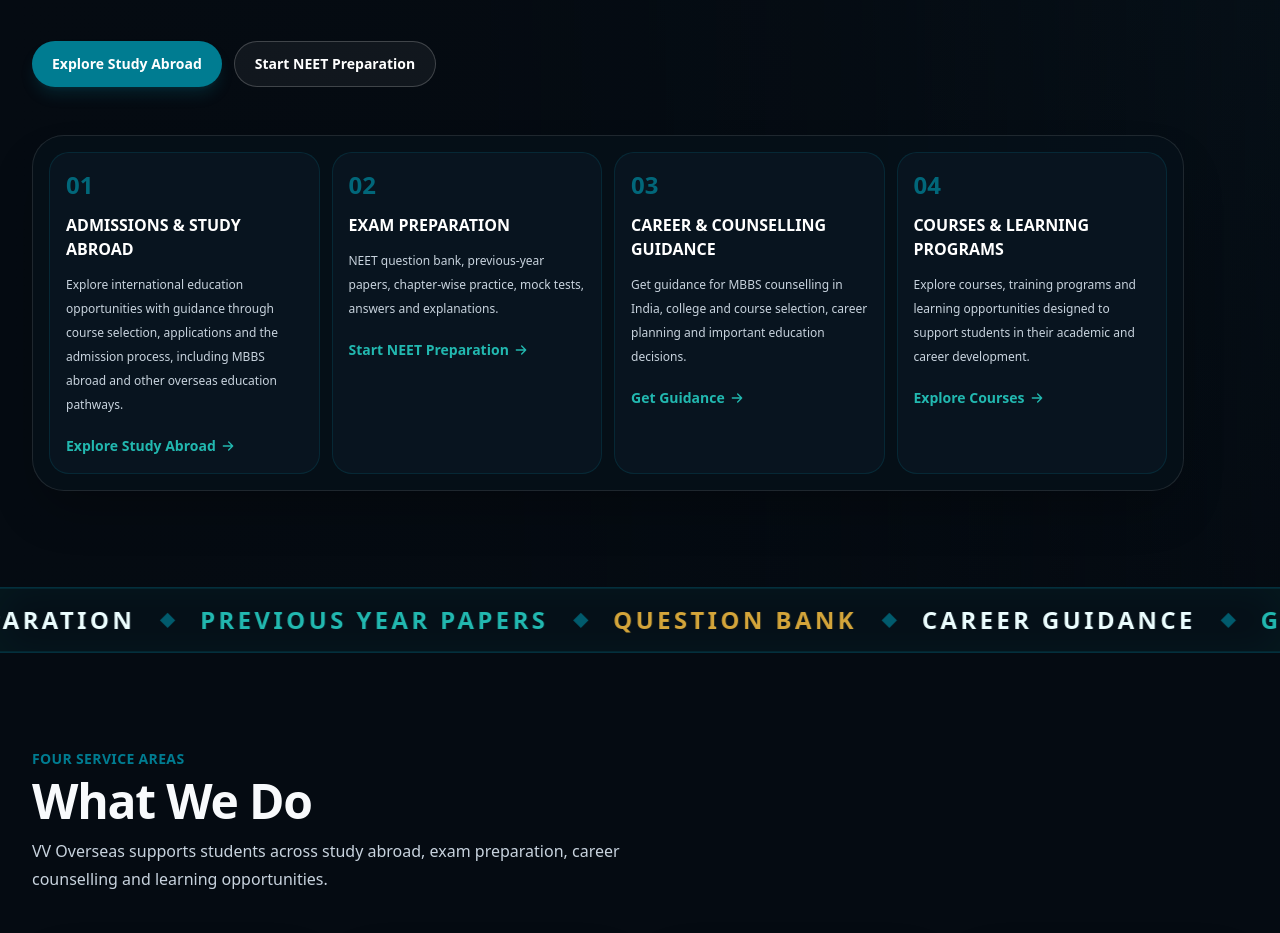
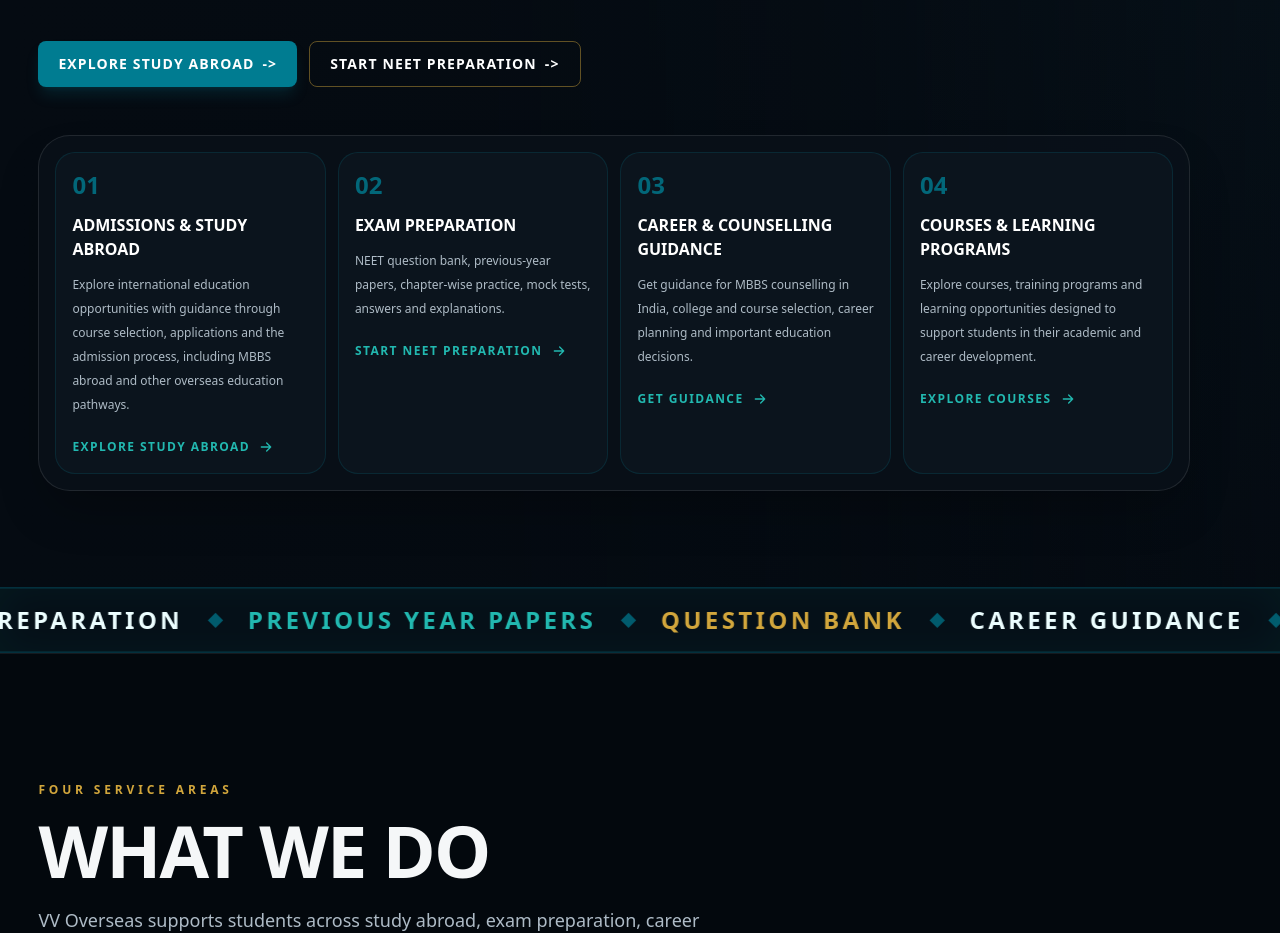
Before and after one commit to Gopinathv1/EduTech_NEET, a Next.js app: page / in a window 1280 px wide. Shown: the part 821-1754 px from the top of the page. Built offline with nearby package versions, Linux system fonts and the light colour scheme; no server answers.

Commit message:
Update VV Overseas website

```diff
--- a/app/globals.css
+++ b/app/globals.css
@@ -7,17 +7,17 @@
  * palette: deep navy surfaces, teal-blue primary accents, and warm gold detail.
  */
 :root {
-  --bg-primary: #050b12;
-  --bg-secondary: #07121a;
-  --surface: #07121a;
-  --surface-elevated: #0b1722;
-  --peacock-blue: #0b5fa5;
+  --bg-primary: #03080d;
+  --bg-secondary: #050b12;
+  --surface: #0a121a;
+  --surface-elevated: #0d1720;
+  --peacock-blue: #087da8;
   --peacock-teal: #007c91;
-  --peacock-green: #0f8f7d;
-  --peacock-gold: #d4a53a;
-  --text-primary: #f8fafc;
-  --text-secondary: #c8d3de;
-  --border: #183040;
+  --peacock-green: #008c86;
+  --peacock-gold: #d2a63c;
+  --text-primary: #f5f7f8;
+  --text-secondary: #aebbc6;
+  --border: #142937;
   --focus: #22b8b0;
   --background: var(--bg-primary);
   --foreground: #f8fafc;
@@ -35,6 +35,11 @@
 
 body {
   overflow-x: clip;
+}
+
+::selection {
+  background: rgba(0, 124, 145, 0.55);
+  color: #ffffff;
 }
 
 /*
@@ -104,8 +109,12 @@
   animation: vv-fade-up 700ms ease-out both;
 }
 
+.vv-reveal-delayed {
+  animation: vv-fade-up 820ms ease-out 120ms both;
+}
+
 .vv-marquee-track {
-  animation: vv-marquee 34s linear infinite;
+  animation: vv-marquee 38s linear infinite;
 }
 
 .vv-pulse-line {
--- a/components/public/ui.tsx
+++ b/components/public/ui.tsx
@@ -8,7 +8,7 @@
  */
 
 export function Container({ children, className = '' }: { children: ReactNode; className?: string }) {
-  return <div className={`mx-auto w-full max-w-7xl px-4 sm:px-6 lg:px-8 ${className}`}>{children}</div>;
+  return <div className={`mx-auto w-full max-w-[1600px] px-[clamp(1rem,3vw,3rem)] ${className}`}>{children}</div>;
 }
 
 export function Section({
@@ -27,7 +27,7 @@
   return (
     <section
       id={id}
-      className={`py-16 sm:py-24 ${tinted ? 'bg-surface' : 'bg-background'} ${lazy ? 'cv-auto' : ''} ${className}`}
+      className={`border-t border-white/[0.07] py-20 sm:py-28 lg:py-32 ${tinted ? 'bg-surface' : 'bg-background'} ${lazy ? 'cv-auto' : ''} ${className}`}
     >
       <Container>{children}</Container>
     </section>
@@ -36,7 +36,7 @@
 
 export function Eyebrow({ children }: { children: ReactNode }) {
   return (
-    <p className="mb-2 text-sm font-semibold uppercase tracking-wide text-brand">{children}</p>
+    <p className="mb-4 text-xs font-black uppercase tracking-[0.32em] text-accent">{children}</p>
   );
 }
 
@@ -52,17 +52,17 @@
   center?: boolean;
 }) {
   return (
-    <div className={`${center ? 'mx-auto text-center' : ''} max-w-2xl`}>
+    <div className={`${center ? 'mx-auto text-center' : ''} max-w-3xl`}>
       {eyebrow ? <Eyebrow>{eyebrow}</Eyebrow> : null}
-      <h2 className="text-3xl font-extrabold tracking-tight text-textPrimary sm:text-5xl">{title}</h2>
-      {subtitle ? <p className="mt-3 text-base leading-7 text-textSecondary">{subtitle}</p> : null}
+      <h2 className="text-4xl font-black uppercase leading-[0.95] tracking-tight text-textPrimary sm:text-6xl lg:text-7xl">{title}</h2>
+      {subtitle ? <p className="mt-5 max-w-2xl text-base leading-8 text-textSecondary sm:text-lg">{subtitle}</p> : null}
     </div>
   );
 }
 
 export function Card({ children, className = '' }: { children: ReactNode; className?: string }) {
   return (
-    <div className={`group rounded-[1.5rem] border border-white/10 bg-surfaceElevated/90 p-6 shadow-2xl shadow-black/20 transition duration-300 hover:-translate-y-1 hover:border-brand/40 hover:bg-[#181818] ${className}`}>
+    <div className={`group rounded-xl border border-white/[0.09] bg-surfaceElevated/72 shadow-2xl shadow-black/20 transition duration-300 hover:-translate-y-1 hover:border-brand/45 hover:bg-surfaceElevated ${className}`}>
       {children}
     </div>
   );
@@ -78,7 +78,7 @@
 }
 
 const linkBase =
-  'inline-flex items-center justify-center gap-2 rounded-full px-5 py-3 text-sm font-semibold transition focus-visible:outline focus-visible:outline-2 focus-visible:outline-offset-2 focus-visible:outline-brand';
+  'group inline-flex items-center justify-center gap-2 rounded-lg px-5 py-3 text-sm font-black uppercase tracking-[0.08em] transition duration-300 focus-visible:outline focus-visible:outline-2 focus-visible:outline-offset-2 focus-visible:outline-brand';
 
 export function PrimaryLink({
   href,
@@ -90,8 +90,9 @@
   className?: string;
 }) {
   return (
-    <Link href={href} className={`${linkBase} bg-brand text-white shadow-lg shadow-brand/20 hover:-translate-y-0.5 hover:bg-brand-dark ${className}`}>
+    <Link href={href} className={`${linkBase} bg-brand text-white shadow-lg shadow-brand/20 hover:-translate-y-0.5 hover:bg-accentBlue ${className}`}>
       {children}
+      <span className="transition group-hover:translate-x-1">-&gt;</span>
     </Link>
   );
 }
@@ -108,9 +109,10 @@
   return (
     <Link
       href={href}
-      className={`${linkBase} border border-white/20 bg-white/5 text-white hover:-translate-y-0.5 hover:border-brand/70 hover:bg-brand-soft hover:text-white ${className}`}
+      className={`${linkBase} border border-accent/45 bg-transparent text-white hover:-translate-y-0.5 hover:border-brand-light hover:bg-white/[0.04] hover:text-white ${className}`}
     >
       {children}
+      <span className="transition group-hover:translate-x-1">-&gt;</span>
     </Link>
   );
 }
@@ -120,10 +122,10 @@
   return (
     <Link
       href={href}
-      className="inline-flex items-center gap-1 text-sm font-semibold text-brand-light transition hover:gap-2 hover:text-accent"
+      className="group inline-flex items-center gap-2 text-xs font-black uppercase tracking-[0.12em] text-brand-light transition hover:text-accent"
     >
       {children}
-      <ArrowRightIcon className="h-4 w-4" />
+      <ArrowRightIcon className="h-4 w-4 transition group-hover:translate-x-1" />
     </Link>
   );
 }
--- a/tailwind.config.ts
+++ b/tailwind.config.ts
@@ -14,11 +14,11 @@
   theme: {
     extend: {
       colors: {
-        background: '#050B12',
-        surface: '#07121A',
-        surfaceElevated: '#0B1722',
-        textPrimary: '#f8fafc',
-        textSecondary: '#c8d3de',
+        background: '#03080D',
+        surface: '#0A121A',
+        surfaceElevated: '#0D1720',
+        textPrimary: '#F5F7F8',
+        textSecondary: '#AEBBC6',
         primaryRed: {
           DEFAULT: '#ef4444',
           hover: '#dc2626',
@@ -26,26 +26,26 @@
           soft: '#2a0d0d',
         },
         accentBlue: {
-          DEFAULT: '#0B5FA5',
+          DEFAULT: '#087DA8',
           hover: '#007C91',
           soft: '#06283A',
         },
         peacock: {
-          blue: '#0B5FA5',
+          blue: '#087DA8',
           teal: '#007C91',
-          green: '#0F8F7D',
-          gold: '#D4A53A',
-          navy: '#07121A',
+          green: '#008C86',
+          gold: '#D2A63C',
+          navy: '#050B12',
         },
-        border: '#183040',
+        border: '#142937',
         brand: {
           DEFAULT: '#007C91',
-          dark: '#0B5FA5',
+          dark: '#087DA8',
           light: '#22B8B0',
           soft: '#06283A',
         },
         accent: {
-          DEFAULT: '#D4A53A',
+          DEFAULT: '#D2A63C',
         },
       },
       fontFamily: {
```
